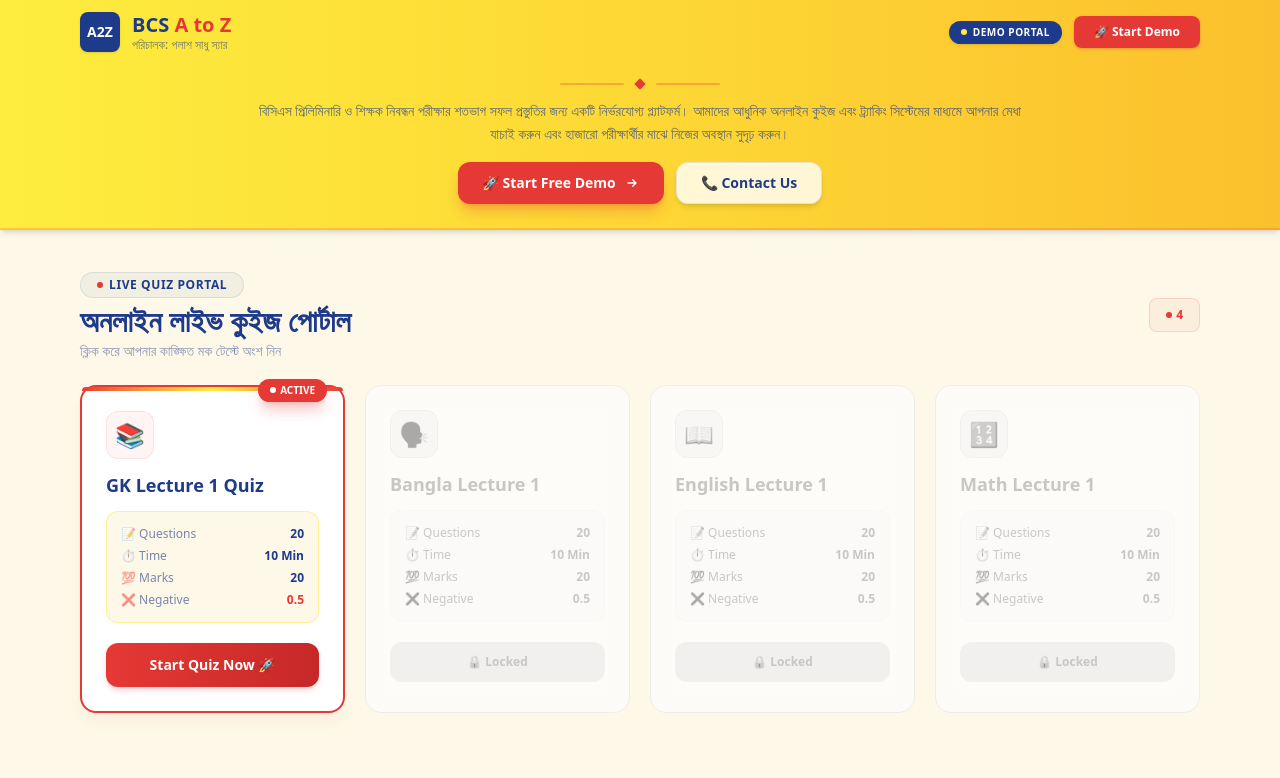
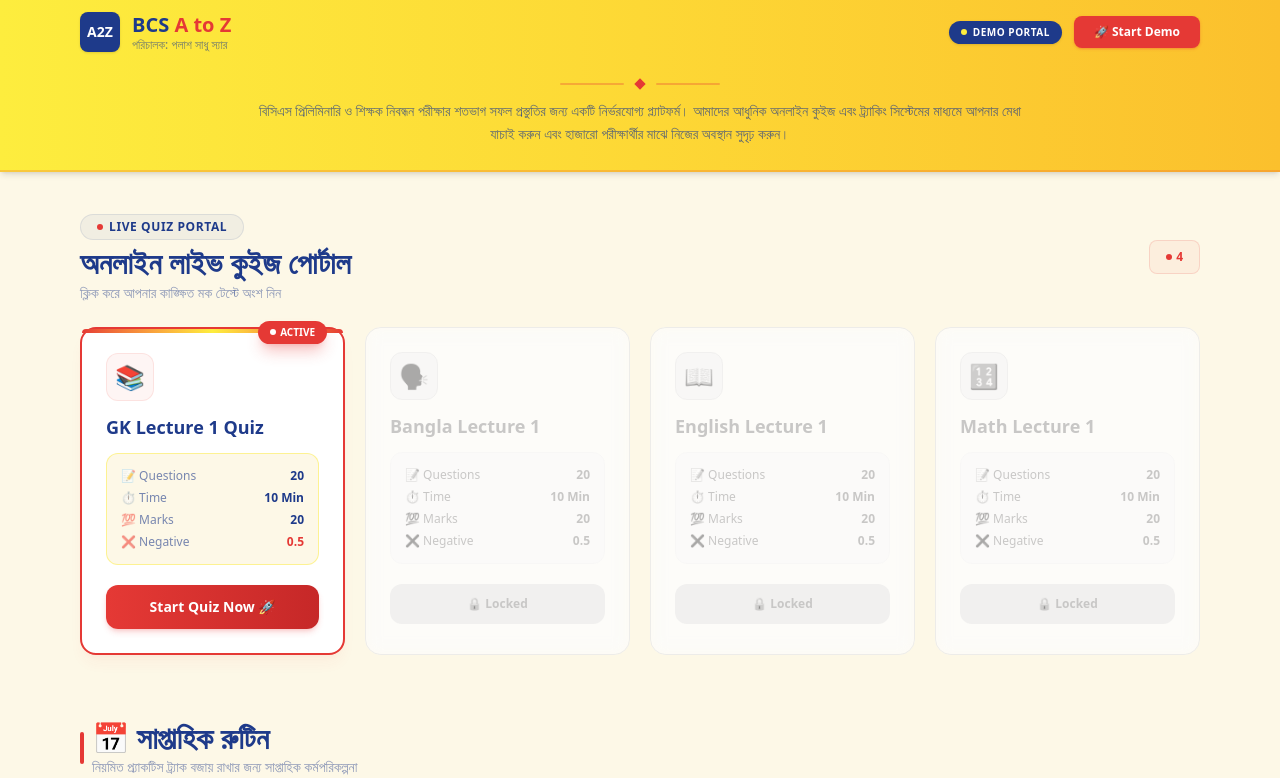
Before and after one commit to RusulAzom/bcspark, a Next.js app: page /a2z in a window 1280 px wide. Shown: the top 778 px of the page. Built offline with nearby package versions, Linux system fonts and the light colour scheme.

Commit message:
A2z V 0.0.21 done quiz button url fix and demo button removed

```diff
--- a/src/components/a2z/A2ZDemoPage.jsx
+++ b/src/components/a2z/A2ZDemoPage.jsx
@@ -274,9 +274,9 @@ export default function A2ZDemoPage() {
               আমাদের আধুনিক অনলাইন কুইজ এবং ট্র্যাকিং সিস্টেমের মাধ্যমে আপনার মেধা যাচাই করুন
               এবং হাজারো পরীক্ষার্থীর মাঝে নিজের অবস্থান সুদৃঢ় করুন।
             </p>
-            <div className="flex justify-center gap-3 mt-4">
+            {/* <div className="flex justify-center gap-3 mt-4">
               <a
-                href="http://localhost:3000/t20/gk/a2z"
+                href="#"
                 className="inline-flex items-center gap-2 bg-[#E53935] hover:bg-[#C62828] text-white font-bold px-6 py-2.5 rounded-xl shadow-lg shadow-[#E53935]/30 hover:shadow-xl transition-all duration-200 hover:-translate-y-0.5 text-sm"
               >
                 🚀 Start Free Demo
@@ -287,7 +287,7 @@ export default function A2ZDemoPage() {
               <button className="inline-flex items-center gap-2 bg-white/80 hover:bg-white text-[#1E3A8A] font-bold px-6 py-2.5 rounded-xl shadow-md hover:shadow-lg transition-all duration-200 border border-[#1E3A8A]/10 text-sm">
                 📞 Contact Us
               </button>
-            </div>
+            </div> */}
           </div>
         </div>
       </header>
@@ -354,7 +354,7 @@ export default function A2ZDemoPage() {
               </div>
               <div className="mt-3 md:mt-5">
                 <a
-                  href="/t20/gk/all"
+                  href="/t20/gk/a2z"
                   className="w-full flex items-center justify-center gap-1.5 bg-gradient-to-r from-[#E53935] to-[#C62828] text-white font-bold py-2.5 md:py-3 rounded-lg md:rounded-xl text-xs md:text-sm hover:from-[#C62828] hover:to-[#B71C1C] transition-all duration-200 shadow-md shadow-[#E53935]/20"
                 >
                   Start Quiz Now 🚀
```
